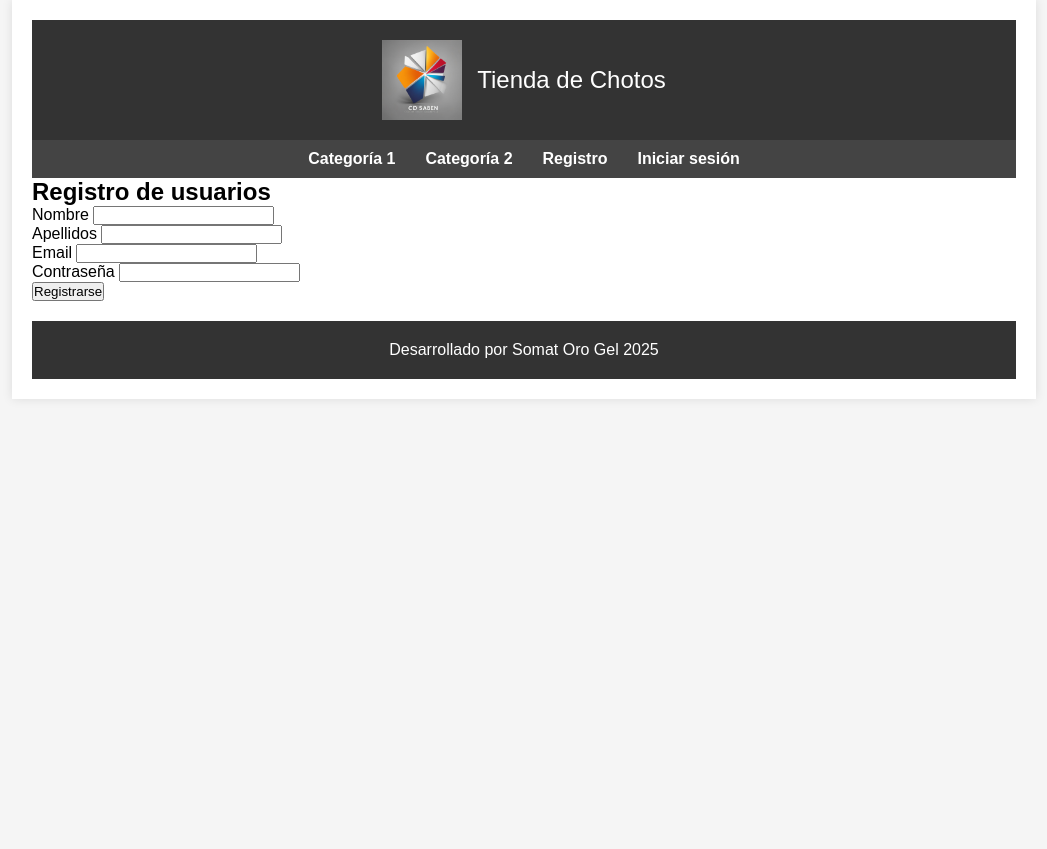
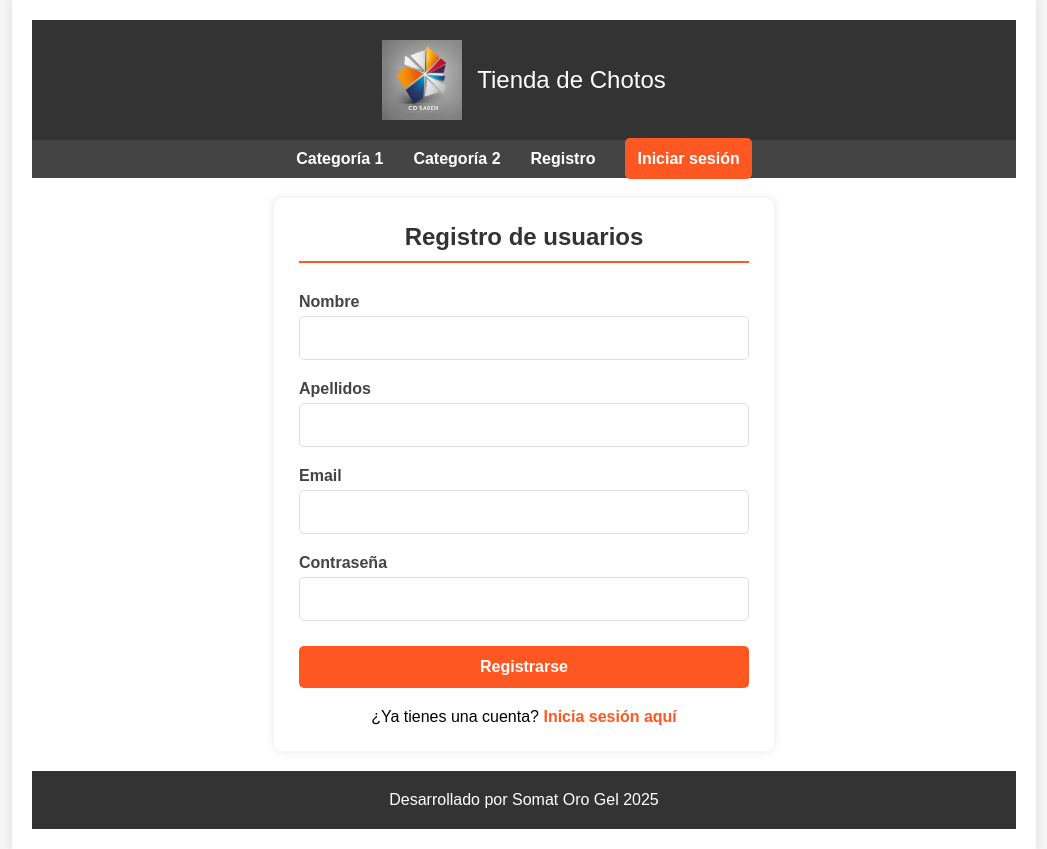
Before and after one commit to CruzAntonioDIWWEB/proyectoTiendaMVC, a PHP site: page /index.php?controller=user&action=registro in a window 1280 px wide. Shown: the whole page, without its empty margins (116-1163 px from the left). Before the commit the page ends 379 px from the top, so only its background shows below. Run offline with PHP 8.4, Linux system fonts and the light colour scheme; data that the repository does not hold is empty.

Commit message:
estilado de los formularios

```diff
--- a/Controllers/UserController.php
+++ b/Controllers/UserController.php
@@ -79,12 +79,14 @@
         }
     }
 
+    //Función para mostrar el formulario de login junto con el header y footer
     public function loginForm(){
         require_once __DIR__ . '/../Views/layout/header.php';
         require_once __DIR__ . '/../Views/user/login.php';
         require_once __DIR__ . '/../Views/layout/footer.php';
     }
 
+    //Función para cerrar sesión
     public function logout(){
         if(isset($_SESSION['usuario'])){
             unset($_SESSION['usuario']);
--- a/Views/home/index.php
+++ b/Views/home/index.php
@@ -28,9 +28,7 @@
                     <a href="#">Gestionar productos</a>
                 <?php endif; ?>
             <?php else: ?>
-                <h3>Entrar a la web</h3>
-
-                <a href="index.php?controller=user&action=registro" class="button">Regístrate</a>
+                <h3>No se ha identificado</h3>
             <?php endif; ?>
         </div>
     </aside>
--- a/Views/user/registro.php
+++ b/Views/user/registro.php
@@ -1,18 +1,31 @@
+<div class="form_container">
     <h1>Registro de usuarios</h1>
+
+    <!-- Mensajes de error o éxito -->
+    <?php if (isset($_SESSION['register_error'])): ?>
+        <div class="alert error">
+            <?= $_SESSION['register_error'] ?>
+        </div>
+        <?php unset($_SESSION['register_error']); ?>
+    <?php endif; ?>
 
     <form action="index.php?controller=user&action=save" method="POST">
         <label for="nombre">Nombre</label>
         <input type="text" name="nombre" required>
-    <br>
+
         <label for="apellidos">Apellidos</label>
         <input type="text" name="apellidos" required>
-    <br>
+
         <label for="email">Email</label>
         <input type="email" name="email" required>
-    <br>
+
         <label for="password">Contraseña</label>
         <input type="password" name="password" required>
-    <br>
+
         <input type="submit" value="Registrarse">
+    </form>
 
-</form>
+    <div class="links">
+        <p>¿Ya tienes una cuenta? <a href="index.php?controller=user&action=loginForm">Inicia sesión aquí</a></p>
+    </div>
+</div>
--- a/assets/css/styles.css
+++ b/assets/css/styles.css
@@ -174,3 +174,124 @@
     color: white;
     margin-top: 20px;
 }
+
+/* Estilos para formularios de registro y login */
+.form_container {
+    max-width: 500px;
+    margin: 20px auto;
+    background-color: #fff;
+    padding: 25px;
+    border-radius: 8px;
+    box-shadow: 0 0 10px rgba(0, 0, 0, 0.1);
+}
+
+h1 {
+    color: #333;
+    text-align: center;
+    margin-bottom: 20px;
+    padding-bottom: 10px;
+    border-bottom: 2px solid #ff5722;
+}
+
+form {
+    display: flex;
+    flex-direction: column;
+}
+
+form label {
+    margin: 10px 0 5px;
+    font-weight: bold;
+    color: #444;
+}
+
+form input[type="text"],
+form input[type="email"],
+form input[type="password"] {
+    padding: 12px;
+    border: 1px solid #ddd;
+    border-radius: 5px;
+    margin-bottom: 10px;
+    font-size: 16px;
+    transition: border-color 0.3s;
+}
+
+form input[type="text"]:focus,
+form input[type="email"]:focus,
+form input[type="password"]:focus {
+    border-color: #ff5722;
+    outline: none;
+    box-shadow: 0 0 5px rgba(255, 87, 34, 0.2);
+}
+
+form input[type="submit"],
+.button {
+    background-color: #ff5722;
+    color: white;
+    padding: 12px;
+    border: none;
+    border-radius: 5px;
+    cursor: pointer;
+    font-size: 16px;
+    font-weight: bold;
+    margin-top: 15px;
+    transition: background-color 0.3s;
+}
+
+form input[type="submit"]:hover,
+.button:hover {
+    background-color: #e64a19;
+}
+
+/* Estilos para el checkbox de recordar contraseña */
+.checkbox-container {
+    display: flex;
+    align-items: center;
+    margin: 10px 0;
+}
+
+.checkbox-container input[type="checkbox"] {
+    margin-right: 10px;
+}
+
+/* Mensajes de alerta */
+.alert {
+    padding: 15px;
+    margin-bottom: 20px;
+    border-radius: 5px;
+}
+
+.alert.success {
+    background-color: #d4edda;
+    color: #155724;
+    border: 1px solid #c3e6cb;
+}
+
+.alert.error {
+    background-color: #f8d7da;
+    color: #721c24;
+    border: 1px solid #f5c6cb;
+}
+
+/* Enlaces */
+.links {
+    text-align: center;
+    margin-top: 20px;
+}
+
+.links a {
+    color: #ff5722;
+    text-decoration: none;
+    font-weight: bold;
+}
+
+.links a:hover {
+    text-decoration: underline;
+}
+
+/* Responsive para formularios */
+@media (max-width: 768px) {
+    .form_container {
+        width: 90%;
+        padding: 15px;
+    }
+}
```
Also changed, not shown: Views/user/login.php (+5 -5 lines), Views/user/logout.php (deleted). Lines whose indentation alone changed are shown as unchanged.
